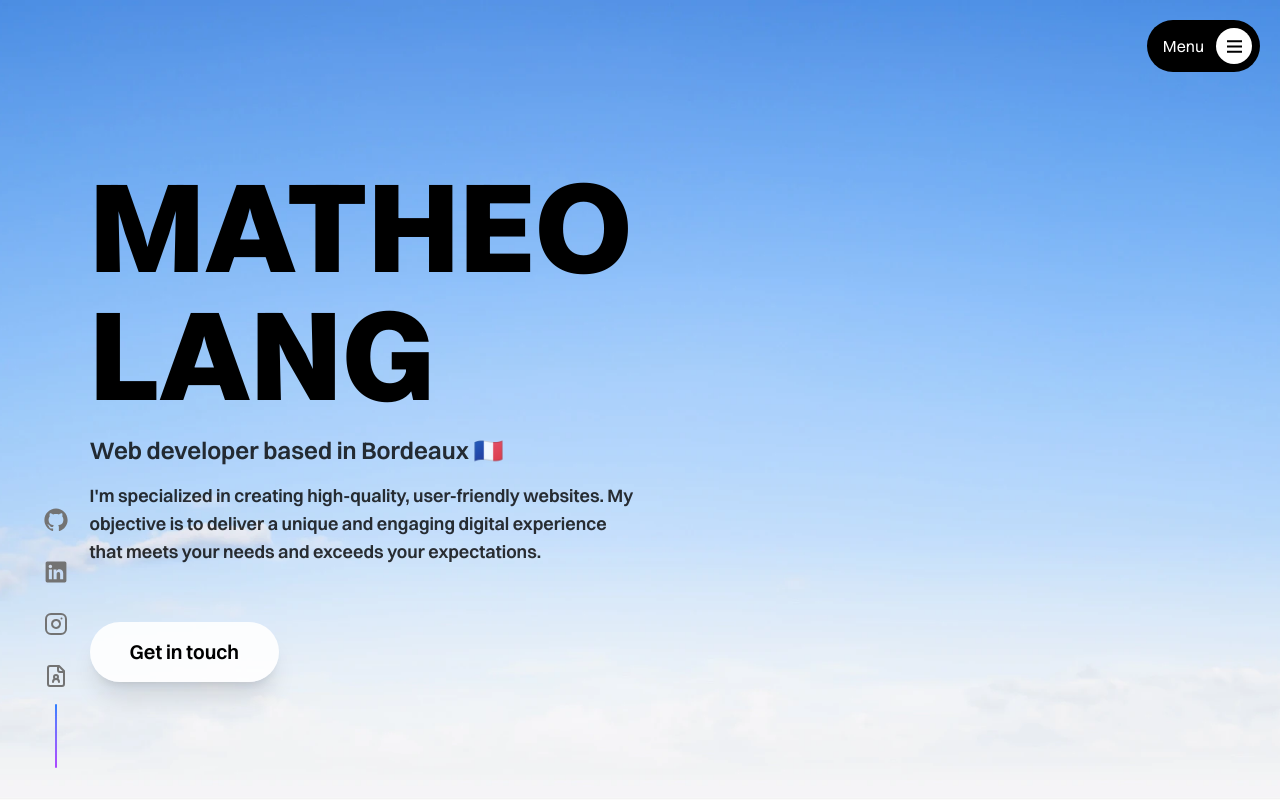
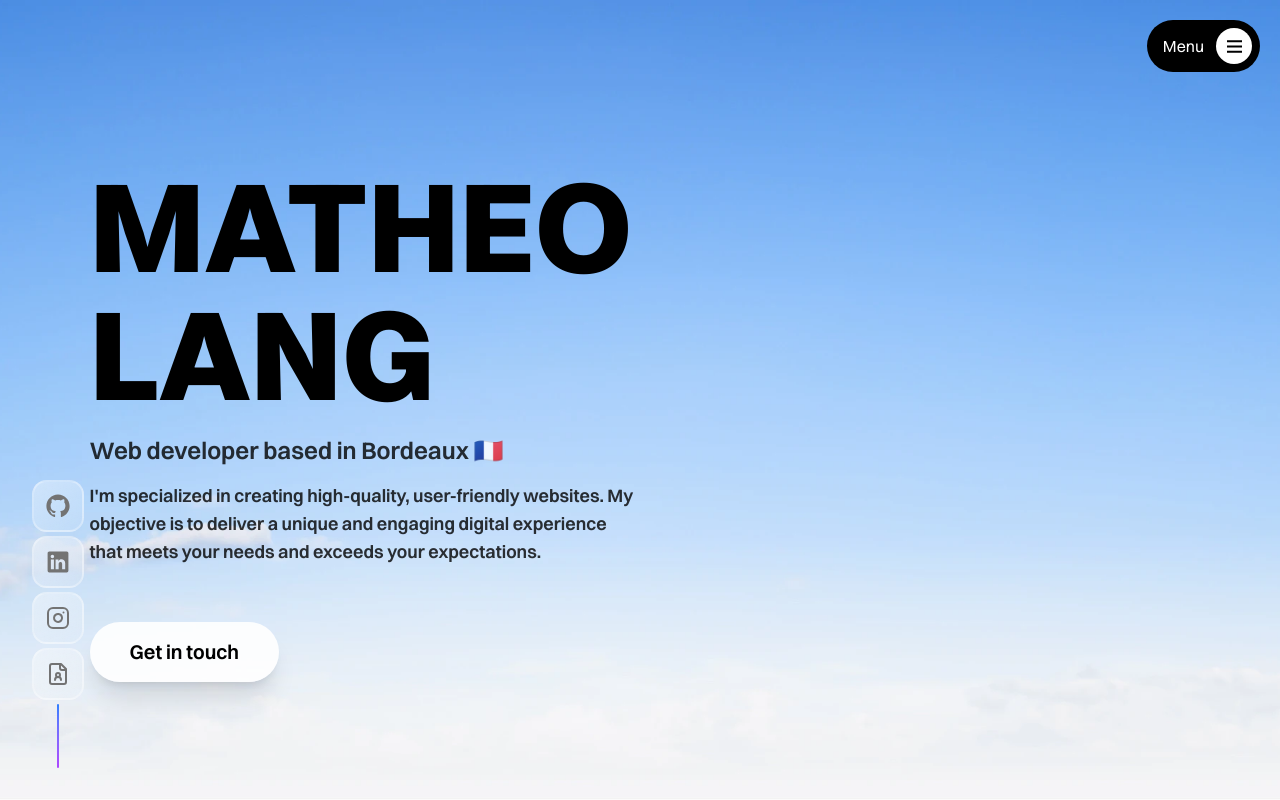
Before and after one commit to Matsuel/portfolio, a Next.js app: page / in a window 1280 px wide. Shown: the top 800 px of the page. Built offline with nearby package versions, Linux system fonts and the light colour scheme.

Commit message:
feat: mettre à jour le style de la page et du footer pour intégrer le neomorphism et le glassmorphism

```diff
--- a/src/app/globals.css
+++ b/src/app/globals.css
@@ -1,11 +1,18 @@
 @import "tailwindcss";
 
 :root {
-  --background: #ffffff;
+  --background: #f2f2f7;
   --background-inverted: #000;
   --foreground: #000;
   --foreground-inverted: #fff;
   --secondary: #999999;
+
+  /* Glassmorphism effect */
+  --glassmorphism-border-size: 2px;
+  --glassmorphism-border-color: rgba(255,255,255,0.3);
+  --glassmorphism-blur: 20px;
+  --glassmorphism-radius: 28%;
+  /* --glassmorphism-shadow: to define a shadow effect; */
 }
 
 @theme {
@@ -16,6 +23,9 @@
   --color-secondary: var(--secondary);
   --font: "Switzer", sans-serif;
   --text-title: 88px;
+  --color-glassmorphism-border: var(--glassmorphism-border-color);
+  --radius-glassmorphism: var(--glassmorphism-radius);
+  --blur-glassmorphism: var(--glassmorphism-blur);
 }
 
 * {
--- a/src/app/page.tsx
+++ b/src/app/page.tsx
@@ -24,4 +24,4 @@ export default function Home() {
 
 // https://21st.dev/shadcnblockscom/faq-5/default
 // Arreter de décomposer les objets envoyer ...props
-// Partir sur un design avec du transparent
+// Partir sur un design avec du transparent neomorphism et glassmorphism
--- a/src/components/Footer.tsx
+++ b/src/components/Footer.tsx
@@ -11,7 +11,9 @@ const Footer = () => {
                         key={index}
                         href={social.link}
                         target='_blank'
-                        className='flex items-center justify-center p-3 rounded-full transition-colors duration-300 text-neutral-500 hover:text-foreground'
+                        className='flex items-center justify-center p-3 rounded-glassmorphism transition-colors duration-300 text-neutral-500 hover:text-foreground border-2 border-glassmorphism-border backdrop-blur-glassmorphism   bg-[linear-gradient(145deg,_rgba(255,255,255,0.4)_0%,_rgba(255,255,255,0.1)_100%)]  '
+
+
                     >
                         {social.icon}
                     </Link>
```
